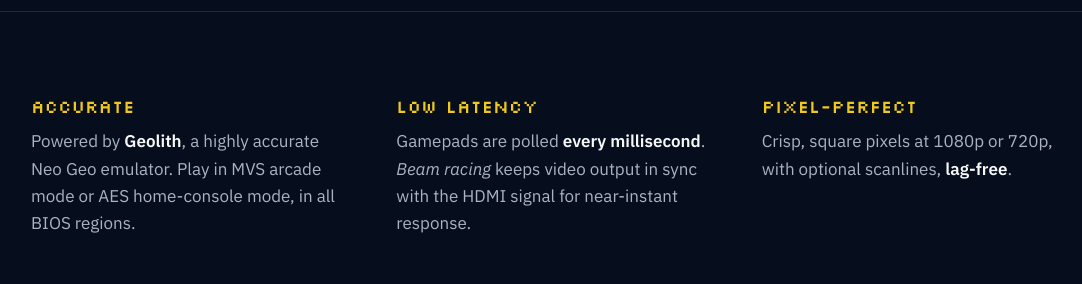
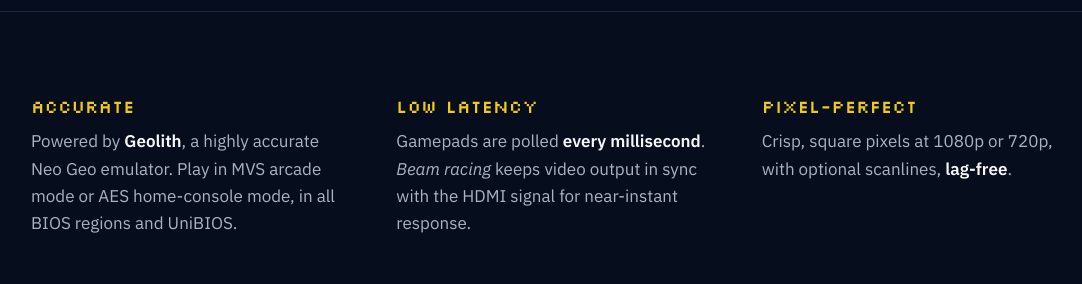
Before and after one commit to alessioscand/neo-pi, a plain HTML site: page docs/index.html in a window 1280 px wide. Shown: the part 1020-1304 px from the top of the page, without its empty margins (89-1171 px from the left). Drawn offline with Linux system fonts and the light colour scheme.

Commit message:
Add UniBIOS support to features description

```diff
--- a/docs/index.html
+++ b/docs/index.html
@@ -306,7 +306,7 @@ code   { color: var(--white); }
   <div class="features wide">
     <div>
       <h2>Accurate</h2>
-      <p>Powered by <strong>Geolith</strong>, a highly accurate Neo Geo emulator. Play in MVS arcade mode or AES home-console mode, in all BIOS regions.</p>
+      <p>Powered by <strong>Geolith</strong>, a highly accurate Neo Geo emulator. Play in MVS arcade mode or AES home-console mode, in all BIOS regions and UniBIOS.</p>
     </div>
     <div>
       <h2>Low latency</h2>
```
